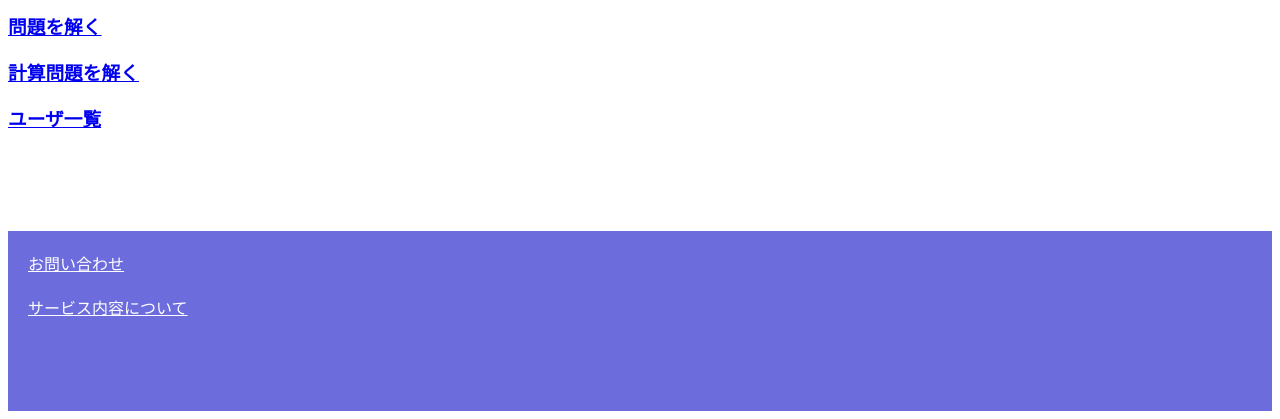
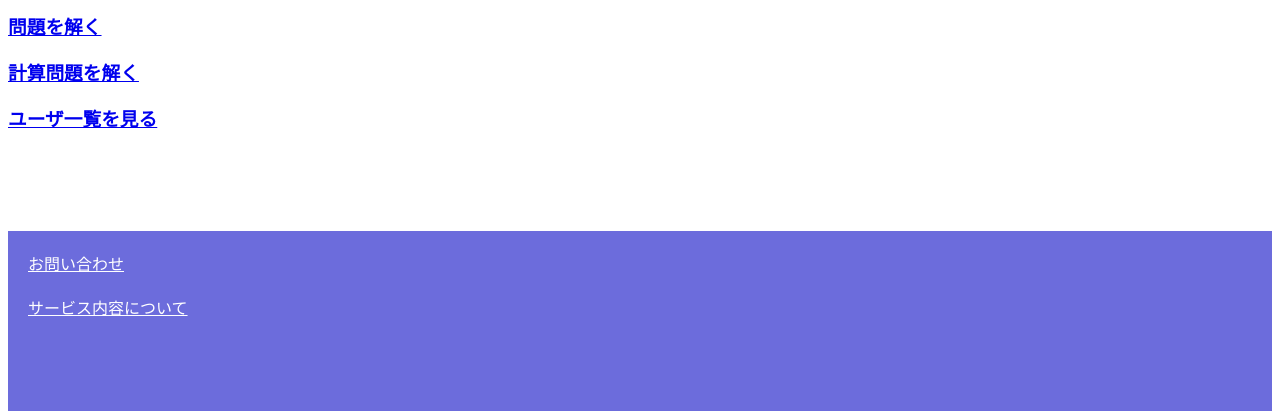
Before and after one commit to toyd00/learning_app_docker, a Django app: page / in a window 1280 px wide. Shown: the part 586-1005 px from the top of the page. Run offline with Django 3.2, Linux system fonts and the light colour scheme; some libraries are stand-ins or nearby versions.

Commit message:
トップページ変更

```diff
--- a/learning_app/templates/app/index.html
+++ b/learning_app/templates/app/index.html
@@ -13,7 +13,7 @@
       <h3><a href="{% url 'app:my_problem' %}">問題を編集する</a></h3>
       <h3><a href="{% url 'app:subject' %}">問題を解く</a></h3>
       <h3><a href="{% url 'app:calculation_list' %}">計算問題を解く</a></h3>
-      <h3><a href="{% url 'app:show_userList' %}">ユーザ一覧</a></h3>
+      <h3><a href="{% url 'app:show_userList' %}">ユーザ一覧を見る</a></h3>
   </div>
 
   <footer>
```
